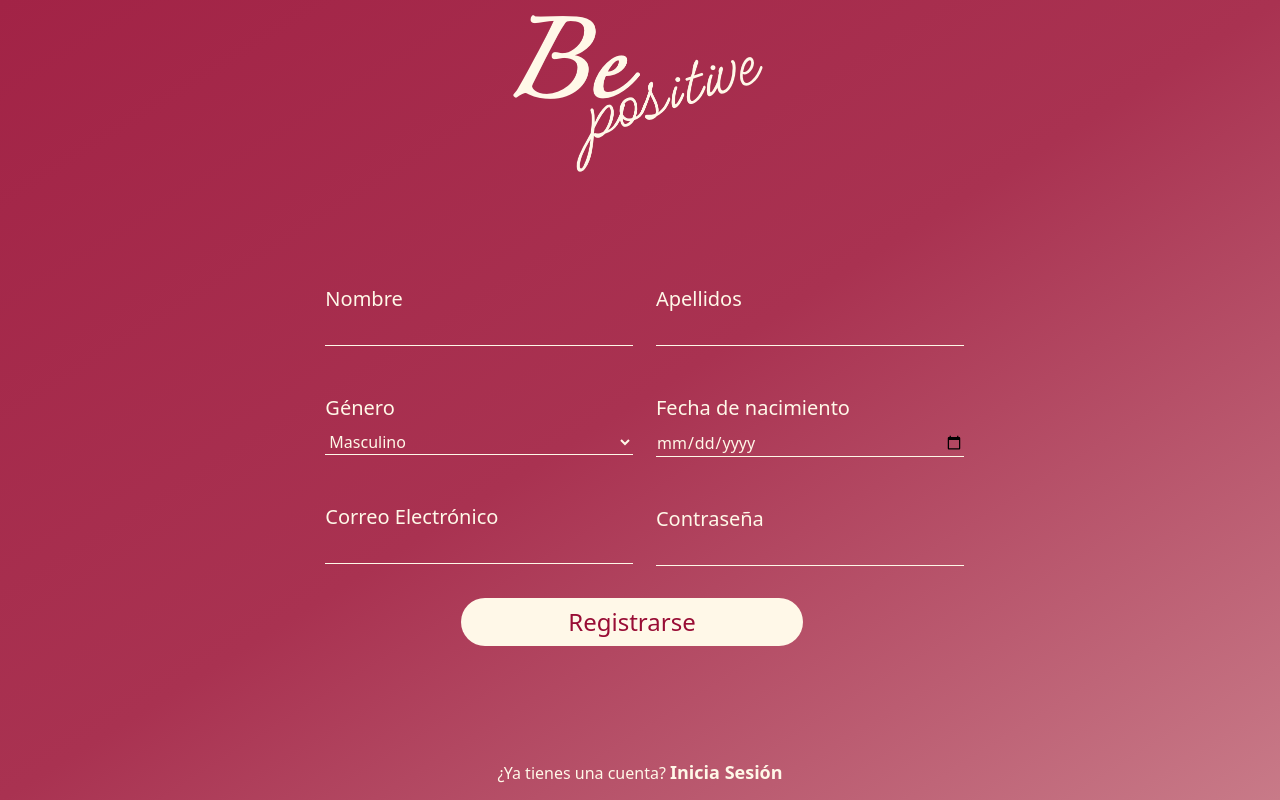
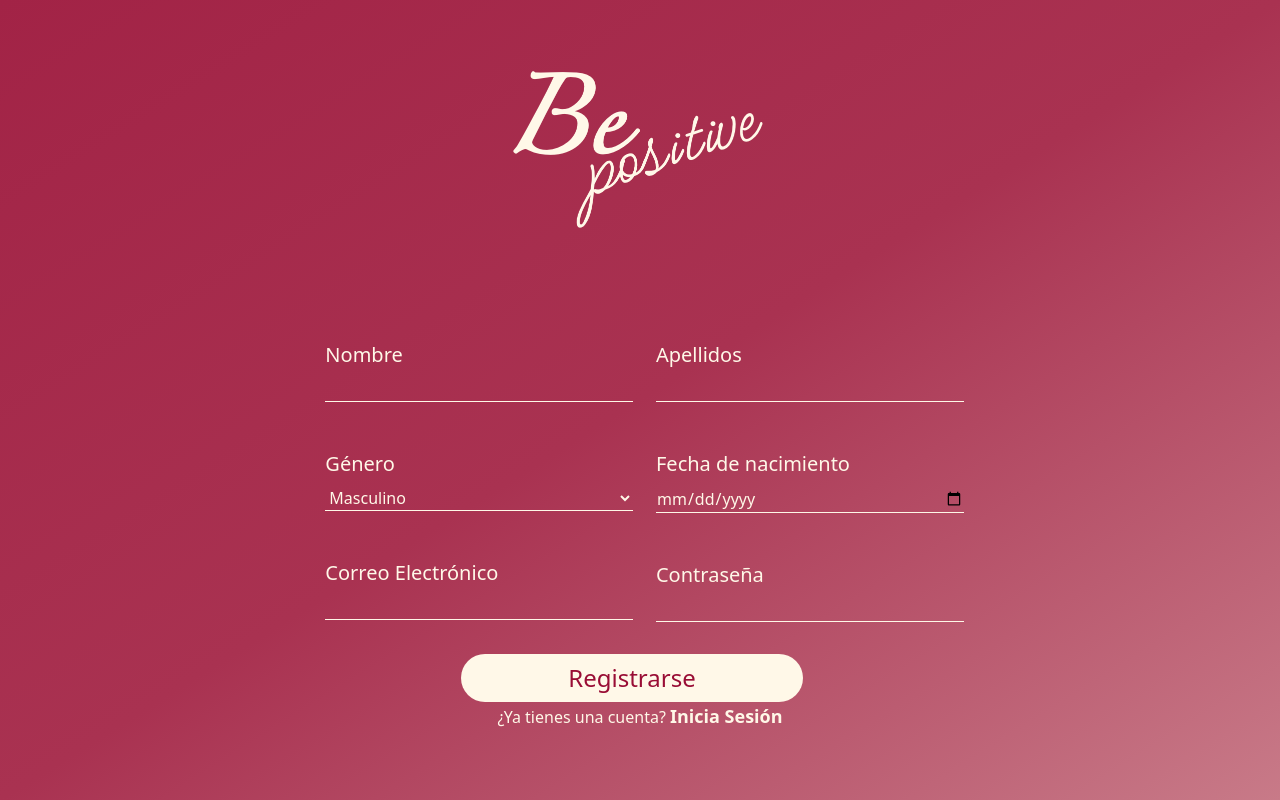
Before and after one commit to maroch0/PFC-BePositive, a Vue app: page /register in a window 1280 px wide. Built offline with nearby package versions, Linux system fonts and the light colour scheme.

Commit message:
fix register button and add experience height

```diff
--- a/src/components/RegisterForm.vue
+++ b/src/components/RegisterForm.vue
@@ -72,13 +72,15 @@
         />
       </div>
     </div>
-    <div class="w-full flex justify-center items-center col-span-2">
+    <div class="w-full flex flex-col justify-center items-center col-span-2">
       <button
         type="button"
         class="btn bg-cosmicLatte text-intenseRose self-center w-2/5 text-2xl rounded-full py-2 mr-4"
       >
         Registrarse
       </button>
+
+      <slot />
     </div>
   </form>
 </template>
--- a/src/views/AddExperience.vue
+++ b/src/views/AddExperience.vue
@@ -1,7 +1,7 @@
 <template>
   <Header />
   <form
-    class="w-full text-cosmicLatte flex flex-col justify-center items-center space-y-6"
+    class="w-full h-5/6 text-cosmicLatte flex flex-col justify-center items-center space-y-6"
   >
     <div class="flex flex-col space-y-4">
       <label class="text-lg" for="experience"> Mi experiencia </label>
--- a/src/views/Register.vue
+++ b/src/views/Register.vue
@@ -9,16 +9,16 @@
     </aside>
 
     <div class="w-full text-cosmicLatte flex justify-center items-center">
-      <RegisterForm />
-    </div>
-
-    <div class="w-full text-cosmicLatte flex justify-center items-center">
-      <p class="text-cosmicLatte">
+      <RegisterForm>
+        <slot>
+          <p class="text-cosmicLatte">
         ¿Ya tienes una cuenta?
         <router-link class="text-lg font-bold" :to="{ name: 'login' }">
           Inicia Sesi&oacute;n
         </router-link>
       </p>
+        </slot>
+      </RegisterForm>
     </div>
   </main>
 </template>
```
